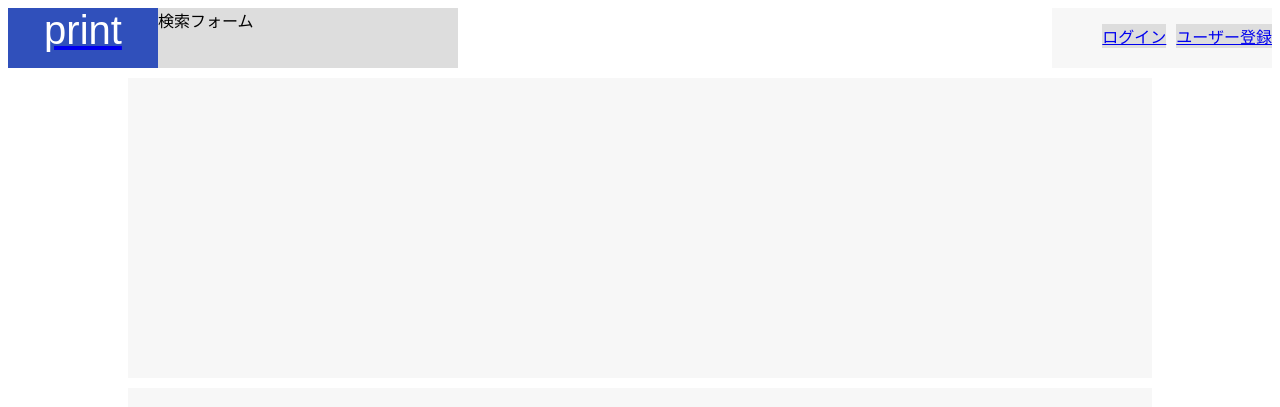
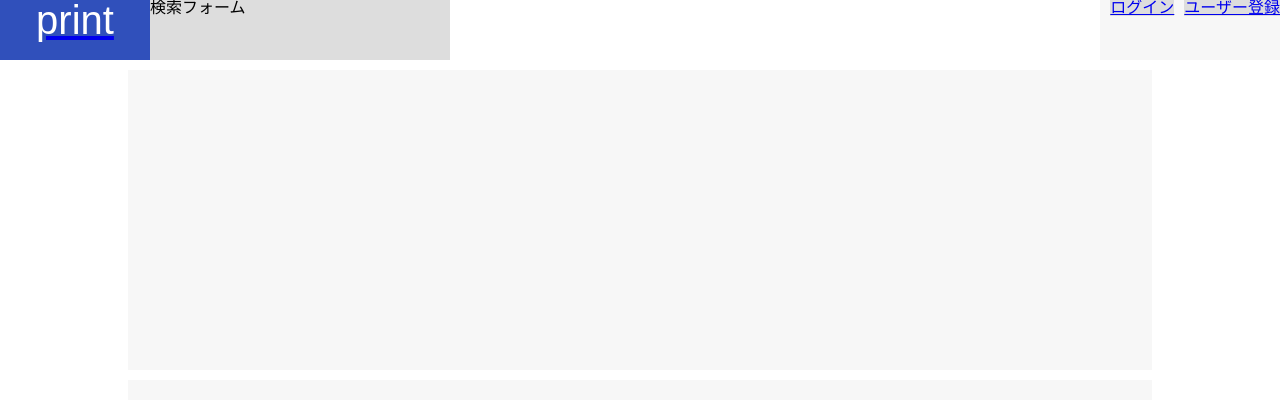
Before and after one commit to adachiyutaka/aoprint, a Rails app: page / in a window 1280 px wide. Shown: the top 407 px of the page. Run offline with Rails 7, Linux system fonts and the light colour scheme; data that the repository does not hold is empty; style sheets or scripts are compiled from the project's sources; some libraries are stand-ins or nearby versions.

Commit message:
リセットCSSを適用

```diff
--- a/app/assets/stylesheets/application.css
+++ b/app/assets/stylesheets/application.css
@@ -13,3 +13,106 @@
  *= require_tree .
  *= require_self
  */
+
+ /*
+html5doctor.com Reset Stylesheet
+v1.6.1
+Last Updated: 2010-09-17
+Author: Richard Clark - http://richclarkdesign.com
+Twitter: @rich_clark
+*/
+
+html, body, div, span, object, iframe,
+h1, h2, h3, h4, h5, h6, p, blockquote, pre,
+abbr, address, cite, code,
+del, dfn, em, img, ins, kbd, q, samp,
+small, strong, sub, sup, var,
+b, i,
+dl, dt, dd, ol, ul, li,
+fieldset, form, label, legend,
+table, caption, tbody, tfoot, thead, tr, th, td,
+article, aside, canvas, details, figcaption, figure,
+footer, header, hgroup, menu, nav, section, summary,
+time, mark, audio, video {
+  margin:0;
+  padding:0;
+  border:0;
+  outline:0;
+  font-size:100%;
+  vertical-align:baseline;
+  background:transparent;
+}
+
+body {
+  line-height:1;
+}
+
+article,aside,details,figcaption,figure,
+footer,header,hgroup,menu,nav,section {
+  display:block;
+}
+
+nav ul {
+  list-style:none;
+}
+
+blockquote, q {
+  quotes:none;
+}
+
+blockquote:before, blockquote:after,
+q:before, q:after {
+  content:'';
+  content:none;
+}
+
+a {
+  margin:0;
+  padding:0;
+  font-size:100%;
+  vertical-align:baseline;
+  background:transparent;
+}
+
+/* change colours to suit your needs */
+ins {
+  background-color:#ff9;
+  color:#000;
+  text-decoration:none;
+}
+
+/* change colours to suit your needs */
+mark {
+  background-color:#ff9;
+  color:#000;
+  font-style:italic;
+   font-weight:bold;
+}
+
+del {
+  text-decoration: line-through;
+}
+
+abbr[title], dfn[title] {
+  border-bottom:1px dotted;
+  cursor:help;
+}
+
+table {
+  border-collapse:collapse;
+  border-spacing:0;
+}
+
+/* change border colour to suit your needs */
+hr {
+  display:block;
+  height:1px;
+  border:0;
+  border-top:1px solid #cccccc;
+  margin:1em 0;
+  padding:0;
+}
+
+input, select {
+  vertical-align:middle;
+}
```
